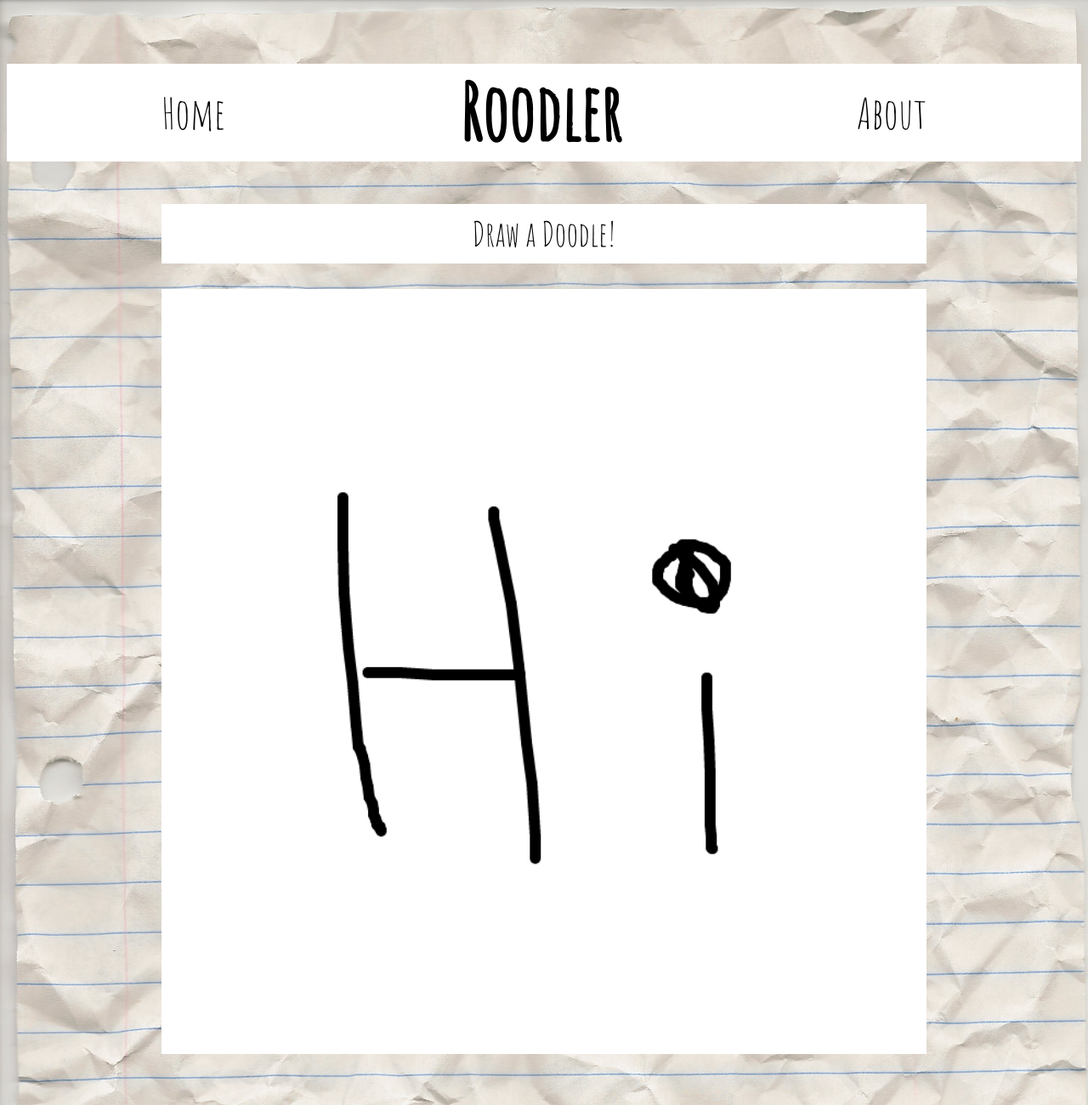
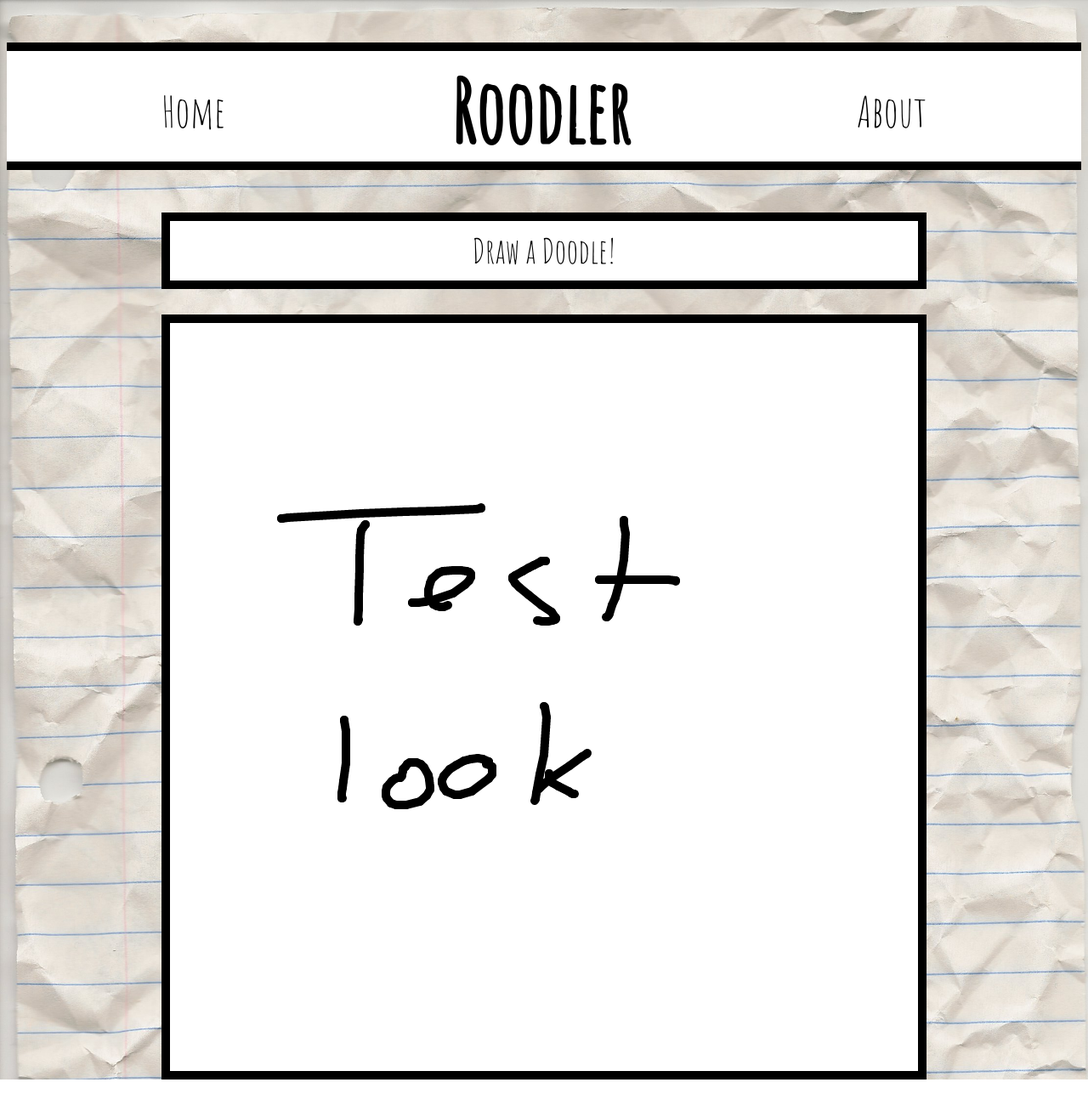
Before and after one commit to bernardwang/roodler, a Flask app: page / in a window 1280 px wide. Shown: the whole page at 85% size. After the commit the page ends 1270 px from the top, so only its background shows below. Run offline with Flask 2, Linux system fonts and the light colour scheme; some libraries are stand-ins or nearby versions; some web fonts are replaced.

Commit message:
test look

```diff
--- a/app/routes.py
+++ b/app/routes.py
@@ -15,7 +15,6 @@ def about():
 @app.route('/submitImg', methods=['POST'])
 def submitImg():
   dataURL = request.form['img']
-
   f = open("static/img/doodle.png", "w")
   f.write(dataURL.decode('base64'))
   f.close()
--- a/app/static/css/home.css
+++ b/app/static/css/home.css
@@ -10,8 +10,12 @@ body{
 	/*background: #A3FFA3;*/
 	background: white;*/
 	text-align: center;
-	height: 115px;
+	height: 130px;
+	margin-top: 50px;
 	margin-bottom: 50px;
+	border-top: 10px solid black;
+	border-bottom: 10px solid black;
+	position: relative;
 }
 ul{
 	max-width: 900px;
@@ -23,7 +27,7 @@ ul{
 .home, .about{
 	list-style: none;
 	font-size: 50px;
-	line-height: 115px;
+	line-height: 110px;
    	transition: opacity .25s ease-in-out;
    	-moz-transition: opacity .25s ease-in-out;
    	-webkit-transition: opacity .25s ease-in-out;
@@ -40,7 +44,9 @@ ul{
 .head{
 	list-style: none;
 	text-align: center;
-	font-size: 60px;
+	font-size: 100px;
+	font-weight: 600;
+	line-height: 110px;
 }
 a:link{
 	color: #000000;
@@ -50,12 +56,27 @@ a:visited{
  	color: #000000;
  	text-decoration: none;
 }
+.container{
+	max-width: 900px;
+	margin-right: auto;
+	margin-left: auto;
+	display: block;
+}
+.canvas_wrapper{
+	width: 880px;
+	height: 880px;
+	border: 10px solid black;
+	margin-right: auto;
+	margin-left: auto;
+	float: left;
+}
 canvas{
 	padding-left: 0;
     padding-right: 0;
 	margin-right: auto;
 	margin-left: auto;
 	margin-bottom: 60px;
+	clear: both;
 
 	background-color: white;
 	display:none;
@@ -82,7 +103,7 @@ canvas{
 	font-family: 'Rancho', 'Amatic SC', cursive;
 	/*background: #A3FFA3;*/
 	background: white;
-	height: 70px;
+	height: 90px;
 	margin-right: auto;
 	margin-left: auto;
 	margin-top: 0px;
@@ -92,7 +113,7 @@ canvas{
 	line-height: 70px;
 	font-size: 40px;
 	border: none;
-
+	border: 10px solid black;
 	transition-duration: .25s;
 }
 .draw_button{
@@ -128,7 +149,9 @@ canvas{
 }
 .about_text{
 	font-size: 35px;
+	/*font-family: 'Raleway', sans-serif;*/
 	/*font-family: 'Gudea', sans-serif;*/
+	font-weight: 500;
 }
 .about_text span{
 	font-size: 13px;
--- a/app/templates/about.html
+++ b/app/templates/about.html
@@ -11,6 +11,7 @@
 		<!--font-->
 		<link href='http://fonts.googleapis.com/css?family=Amatic+SC' rel='stylesheet' type='text/css'>
 		<link href='http://fonts.googleapis.com/css?family=Rancho' rel='stylesheet' type='text/css'>
+		<link href='http://fonts.googleapis.com/css?family=Raleway:500' rel='stylesheet' type='text/css'>
 
 		<title>
 			About Roodler
@@ -27,7 +28,7 @@
 					<a href="/about">About</a>
 				</li>
 				<li class="head" >
-					<h1>Roodler<h1>
+					Roodler
 				</li>
 			</ul>
 		</nav>
--- a/app/templates/home.html
+++ b/app/templates/home.html
@@ -22,7 +22,7 @@
   </head>
 
   <body onload="init()">
-    <nav class="navbar">
+    <div class="navbar">
       <ul>
         <li class="home">
           <a href="/">Home</a>
@@ -31,10 +31,10 @@
           <a href="/about">About</a>
         </li>
         <li class="head">
-          <h1>Roodler<h1>
+          Roodler
         </li>
       </ul>
-    </nav>
+    </div>
 
     <div class="top_buttons">
       <button class="draw_button" type="button" onclick="drawButton()"> Draw a Doodle! </button>
@@ -42,25 +42,20 @@
       <button class="download_button" type="button" onclick="downloadButton()"> Download </button>
     </div>
 
-    <div id="container">
-
+    <div class="container">
       <!--{% block content %}
       {% endblock %}-->
-
-      <canvas id="canvas" width="900" height="900">
-        <p>
+      <div class="canvas_wrapper">
+        <canvas id="canvas" width="880" height="880">
+          <p>
             Unfortunately, your browser is currently unsupported by our web
             application.  We are sorry for the inconvenience. Please use one of the
             supported browsers listed below, or draw the image you want using an
             offline tool.
-        </p>
-      </canvas>
-
-      <img class="canvasImg" src="../static/img/doodle.png" width="900px" height="900px"/>
-
-
-
+          </p>
+        </canvas>
+        <img class="canvasImg" src="../static/img/doodle.png" width="880px" height="880px"/>
+      </div>
     </div>
-
   </body>
 </html>
```
Also changed, not shown: app/static/js/doodle.js (+11 -0 lines), app/static/img/doodle.png.
